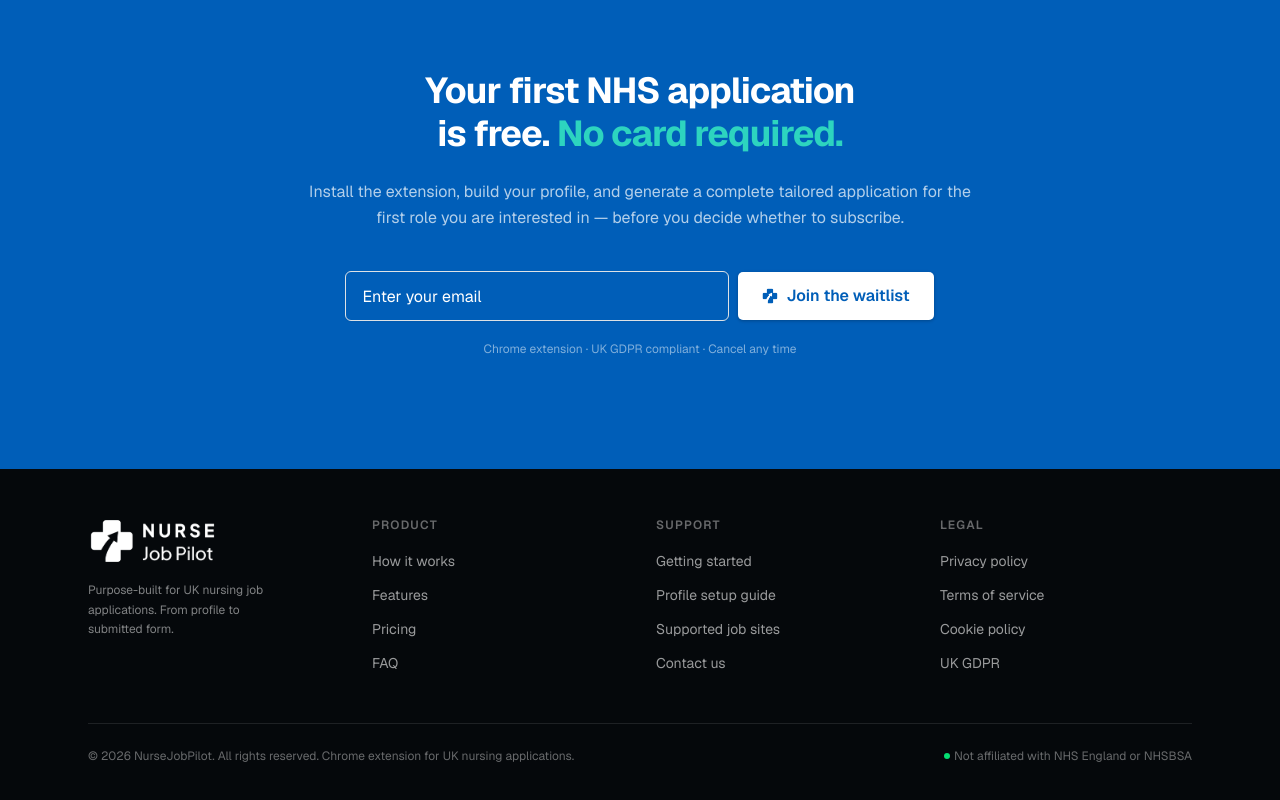
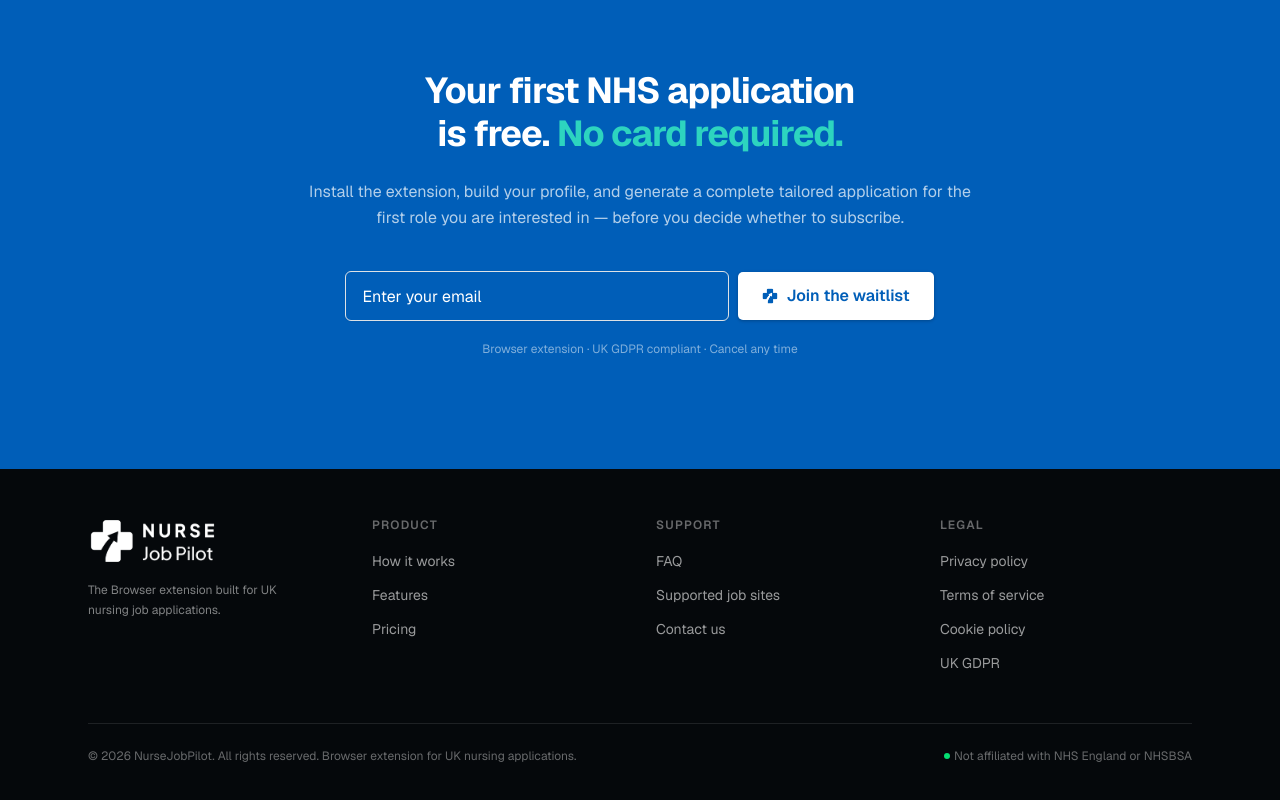
Before and after one commit to 0xigori/nurse-job-pilot, a React (Vite) app: page / in a window 1280 px wide. Shown: the part 5351-6151 px from the top of the page. Built offline with nearby package versions, Linux system fonts and the light colour scheme; the HTML template or start-up script is replaced by a standard one.

Commit message:
update footer

```diff
--- a/components/footer.tsx
+++ b/components/footer.tsx
@@ -30,7 +30,7 @@ export function CTA() {
             </Field>
           </div>
           <p className="mt-5 text-xs text-primary-foreground/50">
-            Chrome extension · UK GDPR compliant · Cancel any time
+            Browser extension · UK GDPR compliant · Cancel any time
           </p>
         </div>
       </div>
@@ -51,7 +51,7 @@ export function Footer() {
               <img src={theme === "dark" ? "/logo-dark.png" : "/logo-light.png"} alt="NurseJobPilot Logo" className="h-12" />
             </div>
             <p className="text-xs text-background/50 leading-relaxed max-w-48">
-              Purpose-built for UK nursing job applications. From profile to submitted form.
+              The Browser extension built for UK nursing job applications.
             </p>
           </div>
 
@@ -63,7 +63,6 @@ export function Footer() {
                 { label: "How it works", href: "#how-it-works" },
                 { label: "Features", href: "#features" },
                 { label: "Pricing", href: "#pricing" },
-                { label: "FAQ", href: "#faq" },
               ].map((link) => (
                 <li key={link.label}>
                   <a href={link.href} className="text-sm text-background/60 hover:text-background transition-colors">
@@ -79,10 +78,9 @@ export function Footer() {
             <p className="text-xs font-semibold uppercase tracking-widest text-background/40 mb-4">Support</p>
             <ul className="space-y-2.5">
               {[
-                { label: "Getting started", href: "#" },
-                { label: "Profile setup guide", href: "#" },
-                { label: "Supported job sites", href: "#" },
-                { label: "Contact us", href: "#" },
+                { label: "FAQ", href: "#faq" },
+                { label: "Supported job sites", href: "#job-sites" },
+                { label: "Contact us", href: "mailto:hello@nursejobpilot.com" },
               ].map((link) => (
                 <li key={link.label}>
                   <a href={link.href} className="text-sm text-background/60 hover:text-background transition-colors">
@@ -115,7 +113,7 @@ export function Footer() {
 
         <div className="border-t border-background/10 pt-6 flex flex-col sm:flex-row items-center justify-between gap-4">
           <p className="text-xs text-background/40">
-            &copy; {new Date().getFullYear()} NurseJobPilot. All rights reserved. Chrome extension for UK nursing applications.
+            &copy; {new Date().getFullYear()} NurseJobPilot. All rights reserved. Browser extension for UK nursing applications.
           </p>
           <div className="flex items-center gap-1 text-xs text-background/40">
             <span className="w-1.5 h-1.5 rounded-full bg-green-400" />
--- a/index.html
+++ b/index.html
@@ -8,7 +8,7 @@
     <title>NurseJobPilot — NHS Applications, Done in Under 45 Minutes</title>
     <meta
       name="description"
-      content="The Chrome extension that turns your nursing profile into a tailored NHS CV, supporting statement, and form autofill — purpose-built for UK nursing job applications."
+      content="The Browser extension that turns your nursing profile into a tailored NHS CV, supporting statement, and form autofill — purpose-built for UK nursing job applications."
     />
     <link rel="icon" type="image/svg+xml" href="/icon.svg" />
     <link rel="preconnect" href="https://fonts.googleapis.com" />
```
